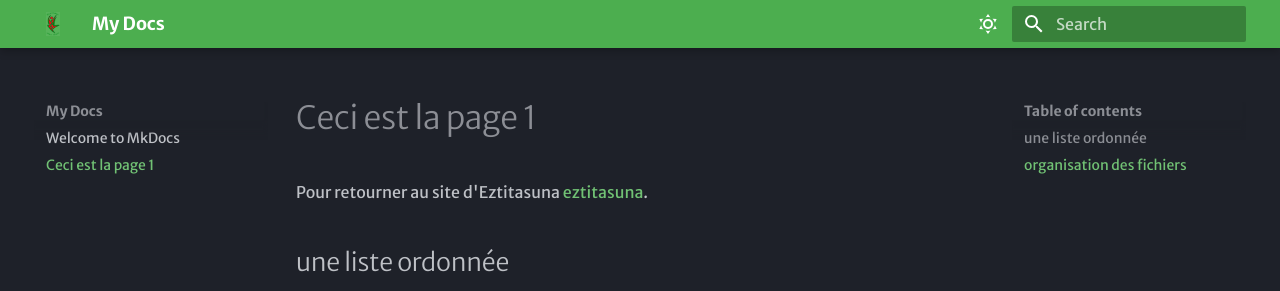
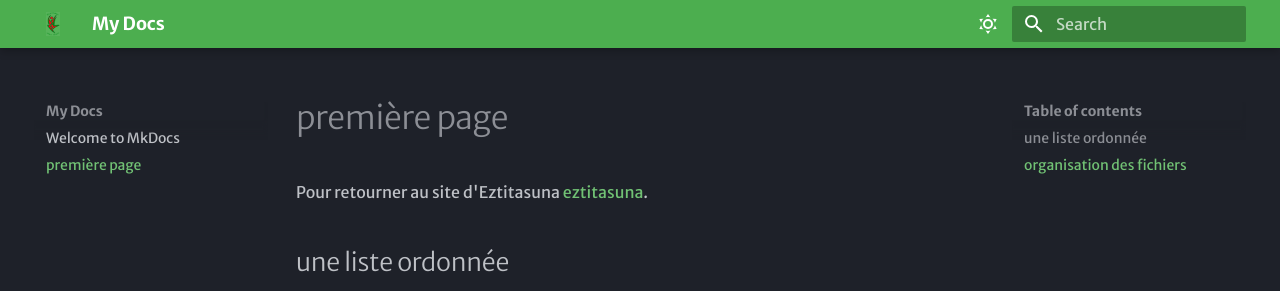
Before and after one commit to clep64/mkdocsmaterial, an MkDocs documentation site: the page built from docs/page1.md, in a window 1280 px wide. Shown: the top 291 px of the page. Built offline with MkDocs 1.6.1 and Material for MkDocs 9.7.7, drawn with Linux system fonts in a browser that asks for light colours; emoji names are drawn with the system emoji font; some web fonts are replaced.

```diff
--- a/docs/page1.md
+++ b/docs/page1.md
@@ -1,4 +1,4 @@
-# Ceci est la page 1
+# première page
 
 Pour retourner au site d'Eztitasuna [eztitasuna](https://eztitasuna.fr).
 
```
